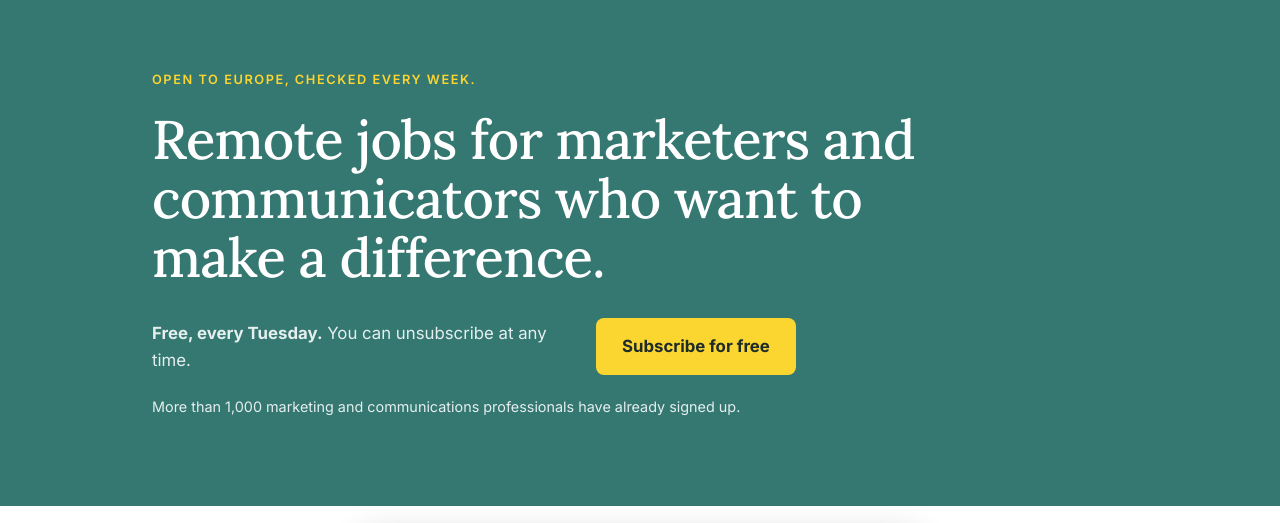
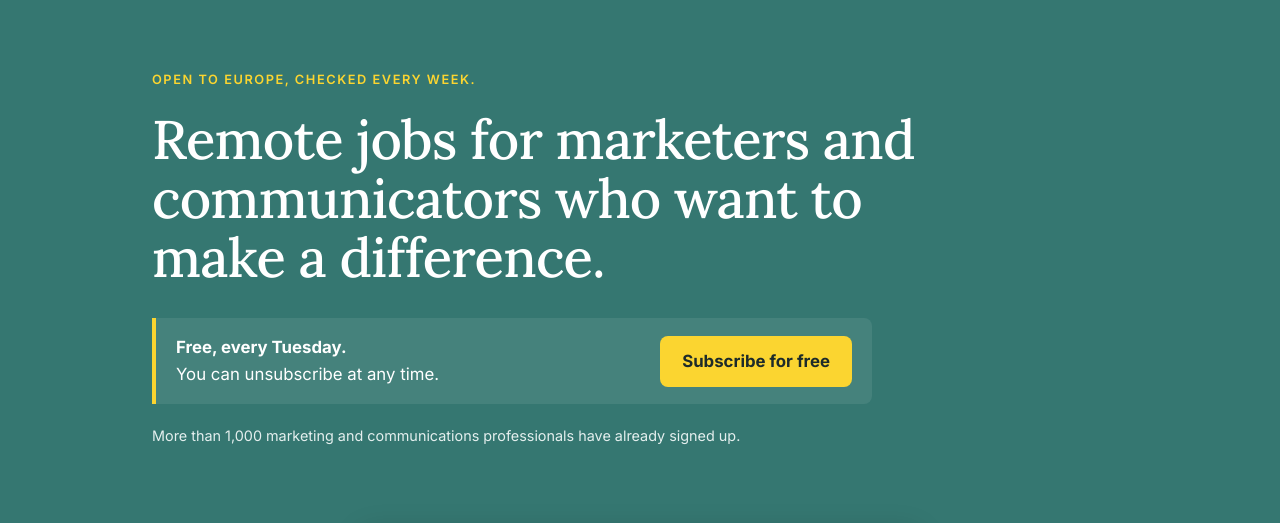
Before and after one commit to wiecked-lgtm/remoteimpactjobs, a plain HTML site: page index.html in a window 1280 px wide. Shown: the part 88-611 px from the top of the page. Drawn offline with Linux system fonts and the light colour scheme; files whose address does not match are found by name.

Commit message:
Add files via upload

```diff
--- a/index.html
+++ b/index.html
@@ -26,7 +26,10 @@
     <p class="claim">Open to Europe, checked every week.</p>
     <h1>Remote jobs for marketers and communicators who want to make a difference.</h1>
     <div class="signup" id="signup">
-      <p><strong>Free, every Tuesday.</strong> You can unsubscribe at any time.</p>
+      <div>
+        <p><strong>Free, every Tuesday.</strong></p>
+        <p>You can unsubscribe at any time.</p>
+      </div>
       <a class="btn btn-yellow" href="https://stephanies-newsletter-e9b995.beehiiv.com/subscribe" target="_blank" rel="noopener">Subscribe for free</a>
     </div>
     <p class="proof">More than 1,000 marketing and communications professionals have already signed up.</p>
--- a/style.css
+++ b/style.css
@@ -108,7 +108,6 @@ main.wrap { padding-top: 48px; padding-bottom: 24px; }
 @media (max-width: 520px) {
   body { font-size: 16px; }
   .hero { padding: 22px 0 40px; }
-  .signup { flex-direction: column; align-items: flex-start; }
   .issue-title { font-size: 1.4rem; }
 }
 
@@ -204,9 +203,7 @@ body:not([data-page="home"]) .page-head .wrap > * { max-width: 720px; }
 .hero { padding: 64px 0 88px; }
 .hero .claim { font-size: .8rem; font-weight: 600; letter-spacing: .12em; text-transform: uppercase; color: var(--yellow); margin: 0 0 20px; }
 .hero h1 { font-size: 3.4rem; line-height: 1.08; max-width: 820px; margin: 0 0 32px; }
-.signup { display: flex; flex-wrap: wrap; align-items: center; justify-content: flex-start; gap: 16px 24px; border: 0; background: none; padding: 0; border-radius: 0; }
-.signup p { color: #e4efee; max-width: 420px; }
-.signup .btn { padding: 15px 26px; }
+.signup { max-width: 720px; }
 .proof { font-size: .9rem; color: #e4efee; opacity: 1; margin-top: 20px; }
 
 /* Inner page headers match the hero */
```
